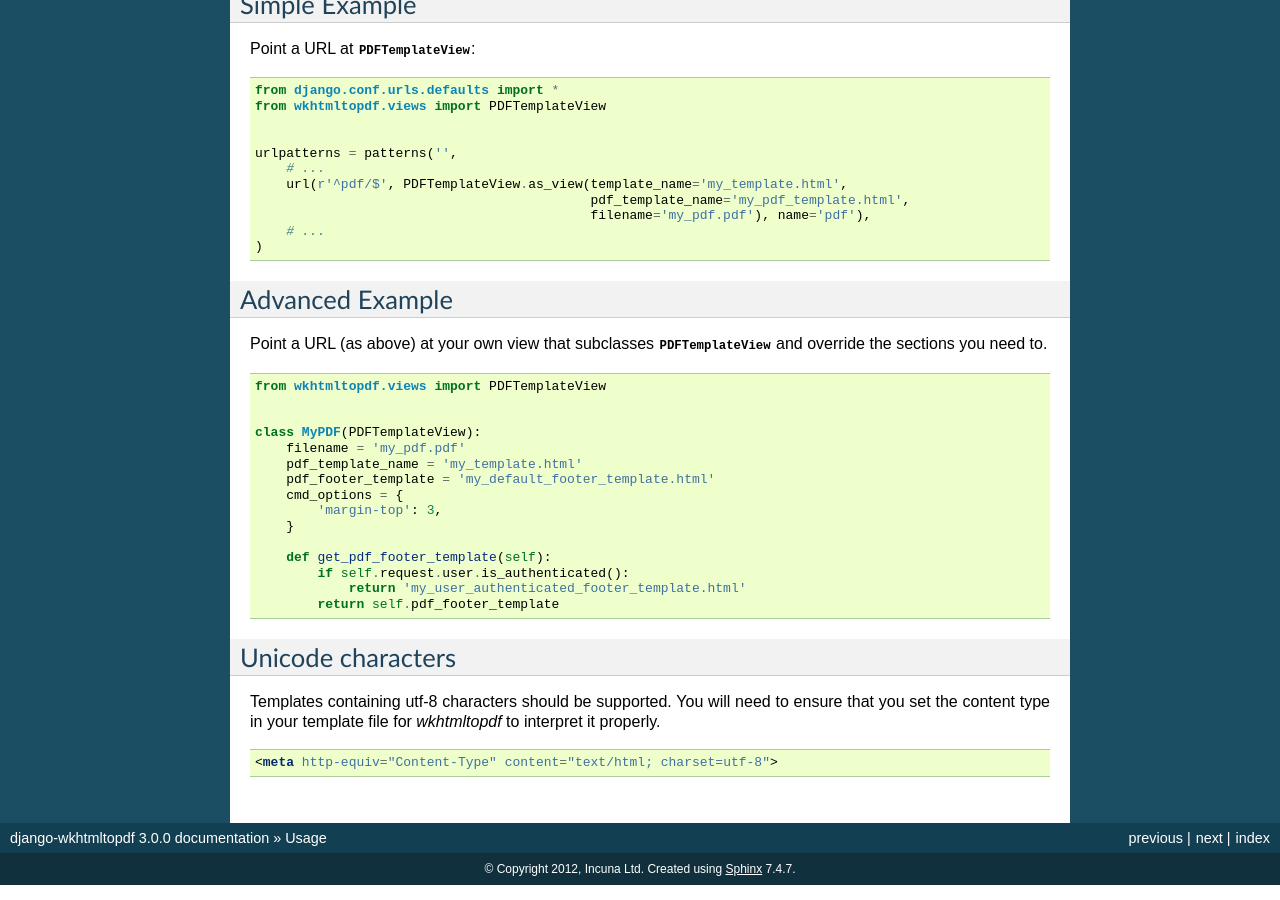
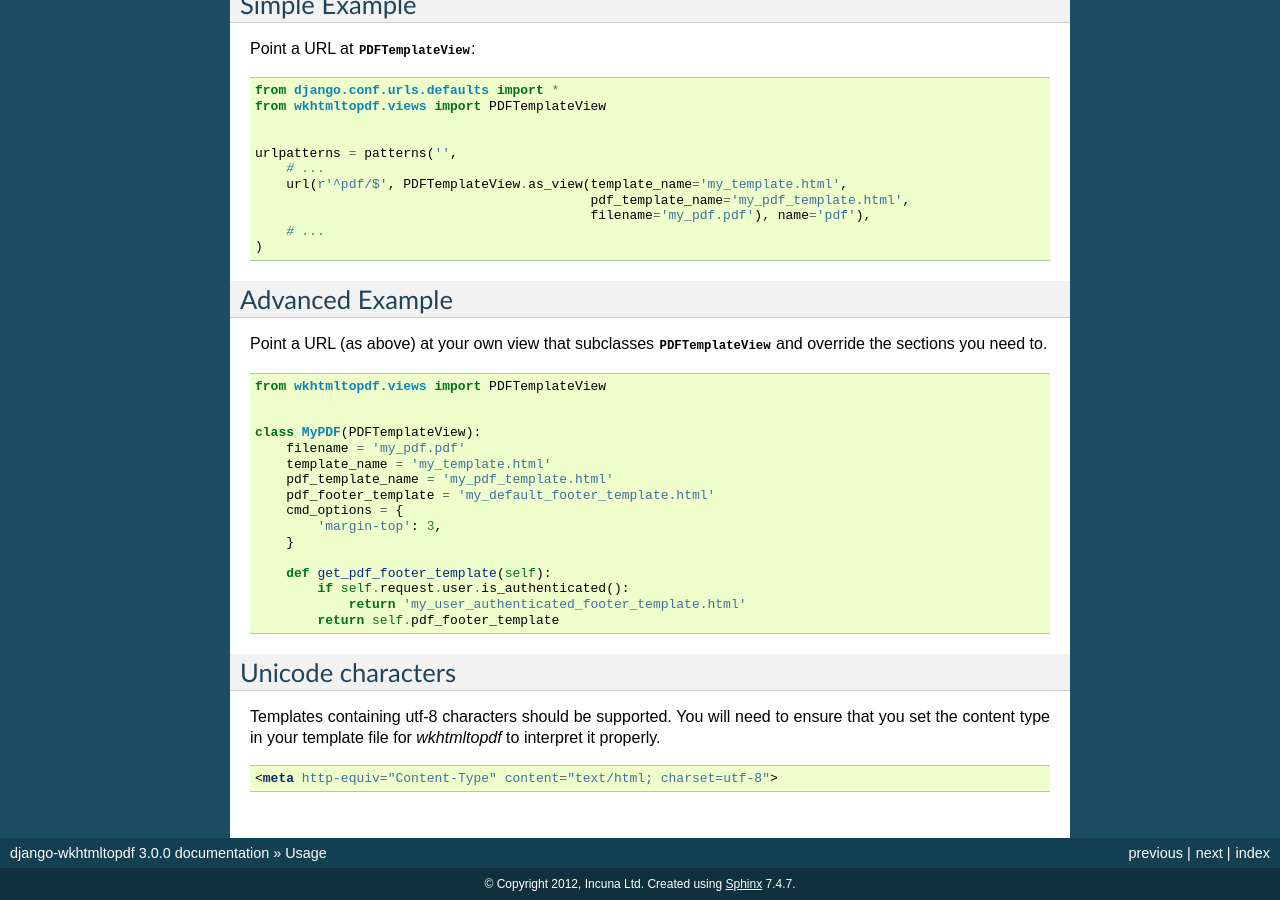
Before and after one commit to incuna/django-wkhtmltopdf, a Sphinx documentation site: the page built from docs/usage.rst, in a window 1280 px wide and 900 px high, scrolled down 877 px. Built offline with Sphinx 7.4.7, drawn with Linux system fonts in a browser that asks for light colours.

Commit message:
fix usage sample code

```diff
--- a/docs/usage.rst
+++ b/docs/usage.rst
@@ -90,7 +90,8 @@ and override the sections you need to.
 
     class MyPDF(PDFTemplateView):
         filename = 'my_pdf.pdf'
-        pdf_template_name = 'my_template.html'
+        template_name = 'my_template.html'
+        pdf_template_name = 'my_pdf_template.html'
         pdf_footer_template = 'my_default_footer_template.html'
         cmd_options = {
             'margin-top': 3,
```
